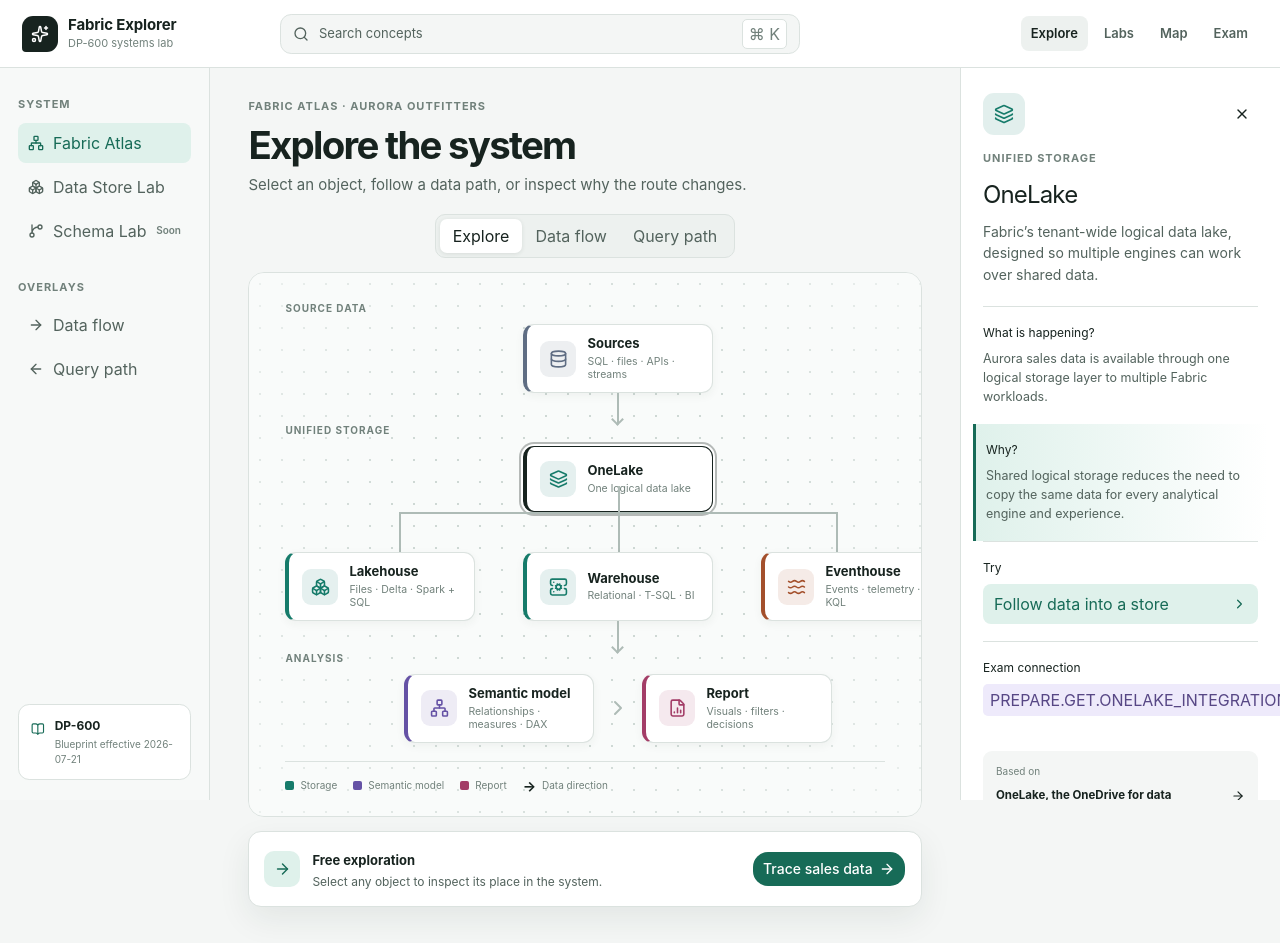
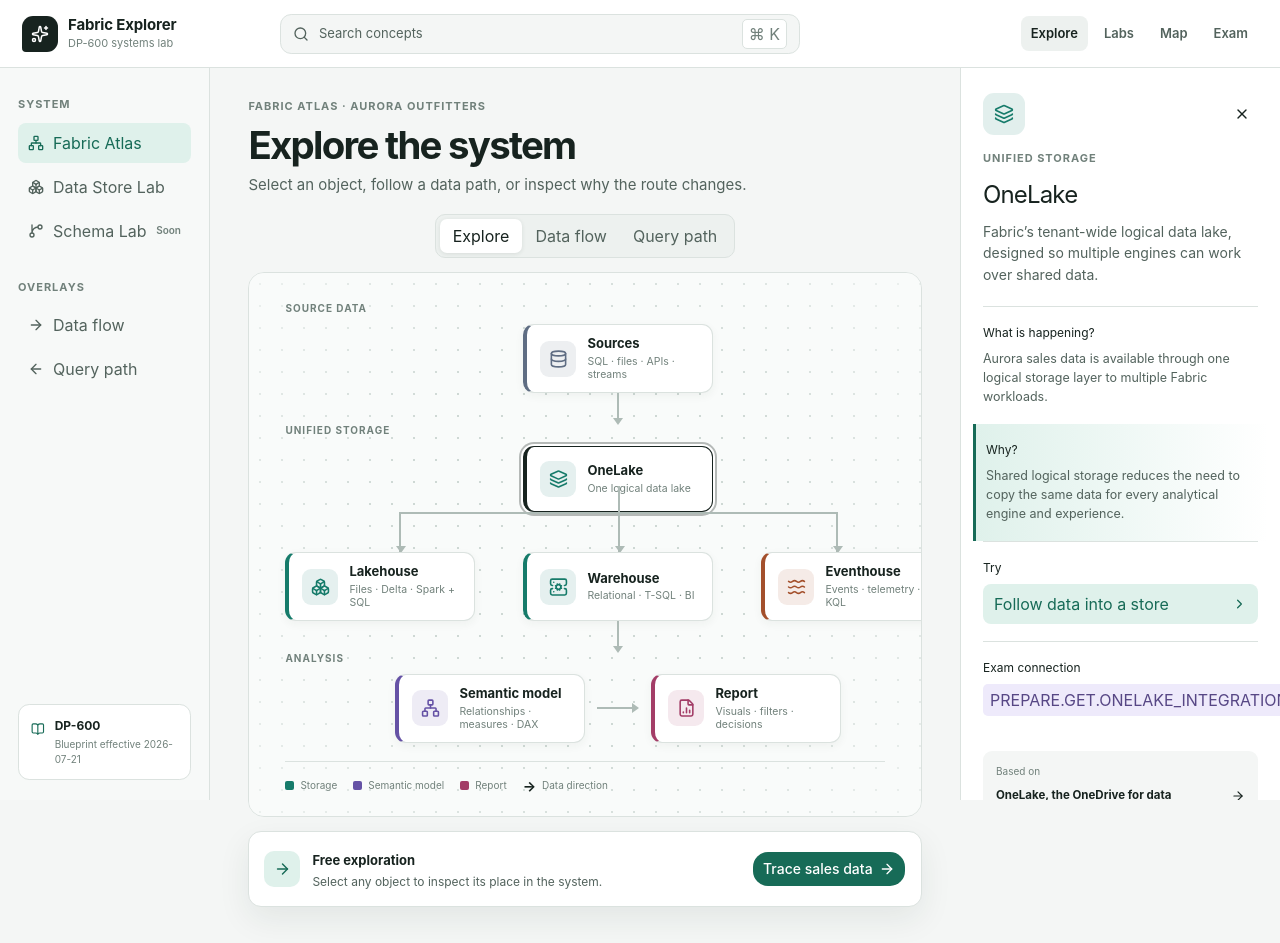
Before and after one commit to osloandrew/DP600, a React (Vite) app: page / in a window 1280 px wide. Built offline with nearby package versions, Linux system fonts and the light colour scheme.

Commit message:
Refine Atlas connector visuals

```diff
--- a/app/globals.css
+++ b/app/globals.css
@@ -121,19 +121,25 @@
 .node-model { border-left-color: var(--category-model); }.node-model .node-icon { color: var(--category-model); background: color-mix(in srgb, var(--category-model), transparent 89%); }
 .node-report { border-left-color: var(--category-report); }.node-report .node-icon { color: var(--category-report); background: color-mix(in srgb, var(--category-report), transparent 89%); }
 .visited-dot { position: absolute; top: 7px; right: 7px; width: 6px; height: 6px; background: var(--accent-interactive); border: 2px solid white; border-radius: 50%; }
-.flow-line { position: relative; width: 2px; height: 30px; background: var(--border-strong); }
-.flow-line::after { content: ''; position: absolute; bottom: -1px; left: -4px; width: 9px; height: 9px; border-right: 2px solid var(--border-strong); border-bottom: 2px solid var(--border-strong); transform: rotate(45deg); }
-.branch-lines { position: relative; width: 66%; height: 40px; border-top: 2px solid var(--border-strong); }
-.branch-lines::before { content: ''; position: absolute; top: -28px; left: 50%; height: 28px; border-left: 2px solid var(--border-strong); }
-.branch-lines span { position: absolute; top: 0; height: 38px; border-left: 2px solid var(--border-strong); }
+.flow-line { position: relative; width: 2px; height: 30px; color: var(--border-strong); background: currentColor; transition: color 160ms ease, opacity 160ms ease; }
+.flow-line::after { content: ''; position: absolute; bottom: -2px; left: -4px; width: 0; height: 0; border-top: 7px solid currentColor; border-right: 5px solid transparent; border-left: 5px solid transparent; }
+.flow-line.is-traced { color: var(--accent-interactive); filter: drop-shadow(0 0 3px color-mix(in srgb, var(--accent-interactive), transparent 55%)); }
+.branch-lines { position: relative; width: 66%; height: 40px; color: var(--border-strong); border-top: 2px solid currentColor; transition: color 160ms ease, opacity 160ms ease; }
+.branch-lines::before { content: ''; position: absolute; top: -28px; left: 50%; height: 28px; border-left: 2px solid currentColor; }
+.branch-lines span { position: absolute; top: 0; height: 38px; color: var(--border-strong); border-left: 2px solid currentColor; transition: color 160ms ease, opacity 160ms ease; }
+.branch-lines span::after { content: ''; position: absolute; bottom: -1px; left: -5px; width: 0; height: 0; border-top: 7px solid currentColor; border-right: 5px solid transparent; border-left: 5px solid transparent; }
 .branch-lines span:nth-child(1) { left: 0; }.branch-lines span:nth-child(2) { left: 50%; }.branch-lines span:nth-child(3) { right: 0; }
+.branch-lines.has-trace::before, .branch-lines.has-trace .branch-warehouse { color: var(--accent-interactive); filter: drop-shadow(0 0 3px color-mix(in srgb, var(--accent-interactive), transparent 55%)); }
+.branch-lines.has-trace .branch-lakehouse, .branch-lines.has-trace .branch-eventhouse { opacity: 0.35; }
 .storage-row { display: grid; grid-template-columns: repeat(3, 190px); gap: clamp(18px, 4vw, 48px); }
 .analysis-row { display: flex; align-items: center; gap: 12px; }
-.horizontal-link { color: var(--border-strong); }
-.horizontal-link svg { width: 24px; }
-.mode-query .flow-line::after { top: -1px; bottom: auto; transform: rotate(225deg); }
-.mode-query .horizontal-link { transform: rotate(180deg); }
-.mode-data .flow-line, .mode-data .branch-lines, .mode-query .flow-line, .mode-query .horizontal-link { border-color: var(--accent-interactive); color: var(--accent-interactive); }
+.horizontal-link { position: relative; width: 42px; height: 14px; color: var(--border-strong); transition: color 160ms ease, opacity 160ms ease; }
+.horizontal-link span { position: absolute; top: 6px; right: 2px; left: 0; height: 2px; background: currentColor; }
+.horizontal-link::after { content: ''; position: absolute; top: 2px; right: 0; width: 0; height: 0; border-top: 5px solid transparent; border-bottom: 5px solid transparent; border-left: 7px solid currentColor; }
+.horizontal-link.is-traced { color: var(--accent-interactive); filter: drop-shadow(0 0 3px color-mix(in srgb, var(--accent-interactive), transparent 55%)); }
+.mode-query .line-source, .mode-query .branch-lines { opacity: 0.24; }
+.mode-query .line-model::after { top: -2px; bottom: auto; border-top: 0; border-right: 5px solid transparent; border-bottom: 7px solid currentColor; border-left: 5px solid transparent; }
+.mode-query .horizontal-link.is-traced { transform: rotate(180deg); }
 .canvas-legend { position: relative; z-index: 3; display: flex; flex-wrap: wrap; gap: 8px 16px; margin-top: 18px; padding-top: 13px; border-top: 1px solid var(--border-subtle); }
 .canvas-legend span { display: flex; align-items: center; gap: 6px; color: var(--text-muted); font-size: 10px; }
 .canvas-legend i { width: 9px; height: 9px; background: var(--category-storage); border-radius: 2px; }.canvas-legend .legend-model { background: var(--category-model); }.canvas-legend .legend-report { background: var(--category-report); }.canvas-legend b { color: var(--text-primary); font-size: 14px; }
--- a/app/page.tsx
+++ b/app/page.tsx
@@ -134,16 +134,18 @@
             <div className="canvas-grid" aria-label="Simplified Microsoft Fabric architecture">
               <div className="stage-label label-sources">Source data</div><div className="stage-label label-storage">Unified storage</div><div className="stage-label label-experience">Analysis</div>
               <div className="node-slot slot-sources"><SystemNode concept={concepts.sources} selected={selectedId === 'sources'} active={activeId === 'sources'} visited={visitedIds.includes('sources')} onSelect={() => selectConcept('sources')} /></div>
-              <div className="flow-line line-source" aria-hidden="true"><span /></div>
+              <div className={`flow-line line-source ${mode === 'data' && step >= 1 ? 'is-traced' : ''}`} aria-hidden="true" />
               <div className="node-slot slot-onelake"><SystemNode concept={concepts.onelake} selected={selectedId === 'onelake'} active={activeId === 'onelake'} visited={visitedIds.includes('onelake')} onSelect={() => selectConcept('onelake')} /></div>
-              <div className="branch-lines" aria-hidden="true"><span /><span /><span /></div>
+              <div className={`branch-lines ${mode === 'data' && step >= 2 ? 'has-trace' : ''}`} aria-hidden="true">
+                <span className="branch-lakehouse" /><span className="branch-warehouse" /><span className="branch-eventhouse" />
+              </div>
               <div className="storage-row">
                 {(['lakehouse', 'warehouse', 'eventhouse'] as ConceptId[]).map((id) => <SystemNode key={id} concept={concepts[id]} selected={selectedId === id} active={activeId === id} visited={visitedIds.includes(id)} onSelect={() => selectConcept(id)} />)}
               </div>
-              <div className="flow-line line-model" aria-hidden="true"><span /></div>
+              <div className={`flow-line line-model ${(mode === 'data' && step >= 3) || (mode === 'query' && step >= 2) ? 'is-traced' : ''}`} aria-hidden="true" />
               <div className="analysis-row">
                 <SystemNode concept={concepts['semantic-model']} selected={selectedId === 'semantic-model'} active={activeId === 'semantic-model'} visited={visitedIds.includes('semantic-model')} onSelect={() => selectConcept('semantic-model')} />
-                <div className="horizontal-link" aria-hidden="true"><ChevronRight /></div>
+                <div className={`horizontal-link ${mode === 'data' && step >= 4 || mode === 'query' && step >= 1 ? 'is-traced' : ''}`} aria-hidden="true"><span /></div>
                 <SystemNode concept={concepts.report} selected={selectedId === 'report'} active={activeId === 'report'} visited={visitedIds.includes('report')} onSelect={() => selectConcept('report')} />
               </div>
             </div>
```
